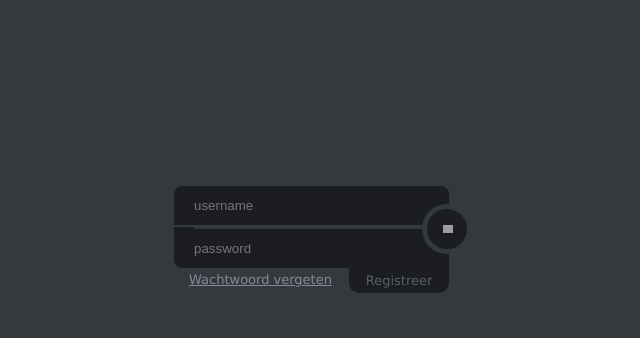
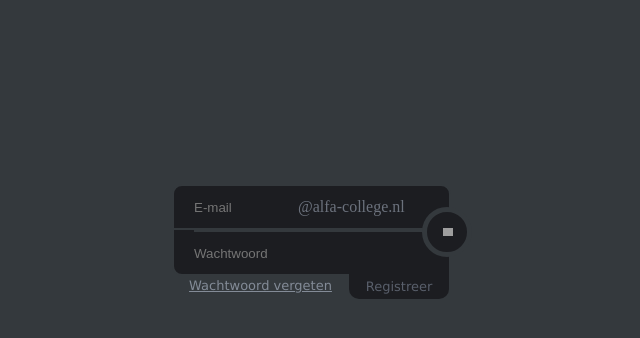
Before and after one commit to alwintje/alfa-workshops, a PHP site: page /?login in a window 1280 px wide. Shown: the part 156-494 px from the top of the page, without its empty margins (318-958 px from the left). Run offline with PHP 8.4, Linux system fonts and the light colour scheme; grey boxes are pictures that could not be loaded.

Commit message:
login goed gemaakt

```diff
--- a/index.php
+++ b/index.php
@@ -50,8 +50,12 @@ $user = false;
         ?>
 
         <form action="?login" method="post">
-            <input type="text" name="username" class="username" placeholder="username"/>
-            <input type="password" name="password" class="password" placeholder="password"/>
+            <div class="input-block username">
+                <input type="text" name="username" placeholder="E-mail"/> @alfa-college.nl
+            </div>
+            <div class="input-block password">
+                <input type="password" name="password" placeholder="Wachtwoord"/>
+            </div>
             <input type="submit" name="login" class="button" value="" style="background-color: <?php echo $bttnColor; ?>;"/>
 
             <div class="extra"></div>
--- a/styles/loginScreens.css
+++ b/styles/loginScreens.css
@@ -18,13 +18,18 @@
     margin: 2px;
     width: 235px;
 }
-#apollo .username, #apollo .password{
+#apollo .input-block{
     padding: 12px 20px;
     background: #1C1D21;
     color: #6c727d;
     display: block;
     border: solid 2px #34393D;
     width: 235px;
+}
+#apollo .input-block input{
+    background: #1C1D21;
+    color: #6c727d;
+    border: none;
 }
 #apollo .username{
     -webkit-border-top-left-radius: 10px;
@@ -39,9 +44,15 @@
     -moz-border-radius-bottomleft: 10px;
     border-bottom-left-radius: 10px;
 }
+#apollo .username input{
+    width: 100px;
+}
+#apollo .password input{
+    width: 220px;
+}
 #apollo .extra{
     position: absolute;
-    top: 43px;
+    top: 46px;
     width: 228px;
     border-left: solid 20px #1C1D21;
     height: 4px;
@@ -49,7 +60,7 @@
 }
 #apollo .button{
     position: absolute;
-    top: 20px;
+    top: 23px;
     right: 0px;
     background: url('http://www.mein-suedamerika.de/themes/frontend/resources/images/caret_right.png') #1C1D21;
     background-size: 10px auto;
```
